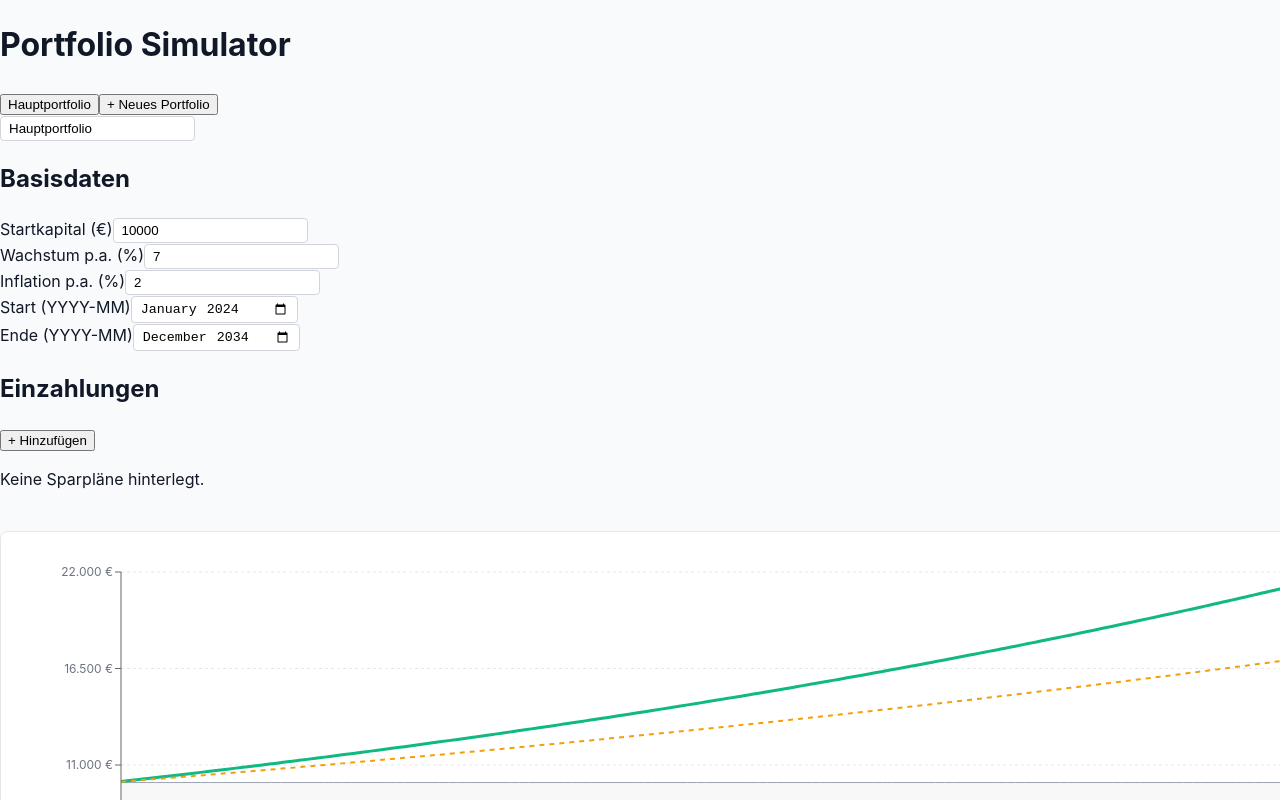
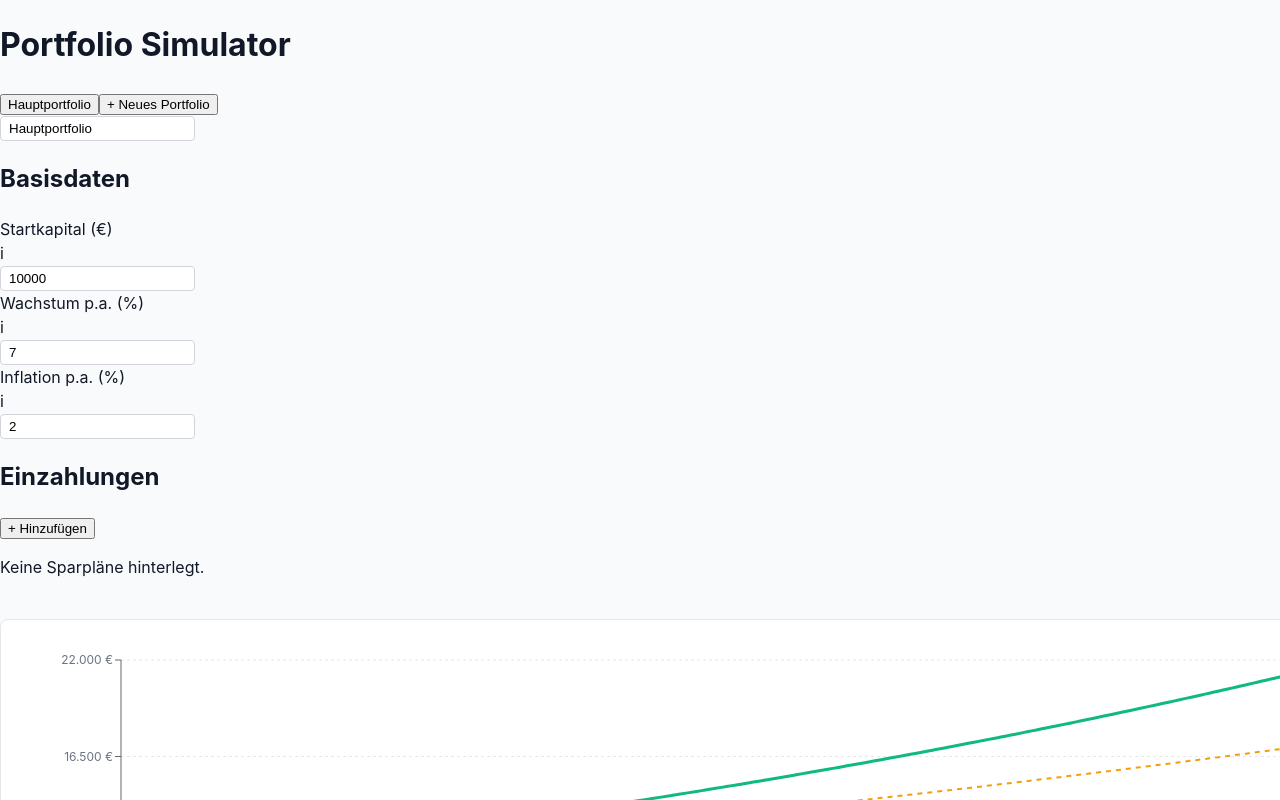
Before and after one commit to IDPA-2026/Nr.4-Portfolio-Simulator-, a React (Vite) app in the folder portfolio_frontend/: page / in a window 1280 px wide. Shown: the top 800 px of the page. Built offline with nearby package versions, Linux system fonts and the light colour scheme.

Commit message:
feat: add integrated financial glossary with hover tooltips

```diff
--- a/portfolio_frontend/src/components/BaseDataInputs.tsx
+++ b/portfolio_frontend/src/components/BaseDataInputs.tsx
@@ -1,4 +1,6 @@
 import { PortfolioConfig } from '../types';
+import { GLOSSARY } from '../constants/glossary';
+import InfoTooltip from './InfoTooltip';
 
 interface Props {
     config: PortfolioConfig;
@@ -11,27 +13,24 @@ export default function BaseDataInputs({ config, onChange }: Props) {
             <h2 className="text-xl font-semibold mb-4">Basisdaten</h2>
             <div className="grid grid-cols-2 gap-4">
                 <div>
-                    <label className="block text-sm font-medium text-gray-700">Startkapital (€)</label>
+                    <label className="block text-sm font-medium text-gray-700">
+                        Startkapital (€) <InfoTooltip text={GLOSSARY.initialCapital} />
+                    </label>
                     <input type="number" name="initialCapital" value={config.initialCapital} onChange={onChange} className="mt-1 block w-full rounded-md border-gray-300 shadow-sm p-2 border" />
                 </div>
                 <div>
-                    <label className="block text-sm font-medium text-gray-700">Wachstum p.a. (%)</label>
+                    <label className="block text-sm font-medium text-gray-700">
+                        Wachstum p.a. (%) <InfoTooltip text={GLOSSARY.growthRate} />
+                    </label>
                     <input type="number" step="0.1" name="annualGrowthRate" value={config.annualGrowthRate} onChange={onChange} className="mt-1 block w-full rounded-md border-gray-300 shadow-sm p-2 border" />
                 </div>
                 <div>
-                    <label className="block text-sm font-medium text-gray-700">Inflation p.a. (%)</label>
+                    <label className="block text-sm font-medium text-gray-700">
+                        Inflation p.a. (%) <InfoTooltip text={GLOSSARY.inflationRate} />
+                    </label>
                     <input type="number" step="0.1" name="annualInflationRate" value={config.annualInflationRate} onChange={onChange} className="mt-1 block w-full rounded-md border-gray-300 shadow-sm p-2 border" />
                 </div>
-                <div className="col-span-2 grid grid-cols-2 gap-4 mt-2">
-                    <div>
-                        <label className="block text-sm font-medium text-gray-700">Start (YYYY-MM)</label>
-                        <input type="month" name="simulationStart" value={config.simulationStart} onChange={onChange} className="mt-1 block w-full rounded-md border-gray-300 shadow-sm p-2 border" />
-                    </div>
-                    <div>
-                        <label className="block text-sm font-medium text-gray-700">Ende (YYYY-MM)</label>
-                        <input type="month" name="simulationEnd" value={config.simulationEnd} onChange={onChange} className="mt-1 block w-full rounded-md border-gray-300 shadow-sm p-2 border" />
-                    </div>
-                </div>
+                {/* ... Rest der Komponente bleibt gleich ... */}
             </div>
         </div>
     );
--- /dev/null
+++ b/portfolio_frontend/src/components/InfoTooltip.tsx
@@ -0,0 +1,27 @@
+import { useState } from 'react';
+
+interface Props {
+    text: string;
+}
+
+export default function InfoTooltip({ text }: Props) {
+    const [visible, setVisible] = useState(false);
+
+    return (
+        <div className="relative inline-block ml-1 group">
+            <span
+                onMouseEnter={() => setVisible(true)}
+                onMouseLeave={() => setVisible(false)}
+                className="cursor-help inline-flex items-center justify-center w-4 h-4 text-[10px] font-bold text-gray-400 border border-gray-400 rounded-full hover:bg-gray-100"
+            >
+                i
+            </span>
+            {visible && (
+                <div className="absolute z-50 w-64 p-2 mt-2 text-xs text-white bg-gray-800 rounded shadow-lg -left-1/2 translate-x-1/2">
+                    {text}
+                    <div className="absolute top-0 left-1/2 -translate-x-1/2 -translate-y-full border-8 border-transparent border-b-gray-800" />
+                </div>
+            )}
+        </div>
+    );
+}
--- /dev/null
+++ b/portfolio_frontend/src/constants/glossary.ts
@@ -0,0 +1,8 @@
+export const GLOSSARY = {
+    initialCapital: "Das Startguthaben, mit dem die Simulation beginnt.",
+    growthRate: "Die erwartete jährliche Rendite deiner Anlagen in Prozent (vor Inflation).",
+    inflationRate: "Die Rate, mit der das Geld an Wert verliert. Sie reduziert die reale Kaufkraft deines Kapitals.",
+    nominalValue: "Der Geldbetrag, der schwarz auf weiß auf dem Kontoauszug steht (inkl. Zinsen).",
+    realValue: "Der tatsächliche Wert deines Geldes, bereinigt um die Inflation. Er zeigt, was du dir später wirklich davon kaufen kannst.",
+    depositStream: "Ein regelmäßiger Sparplan oder eine Einzahlung über einen festgelegten Zeitraum."
+};
```
